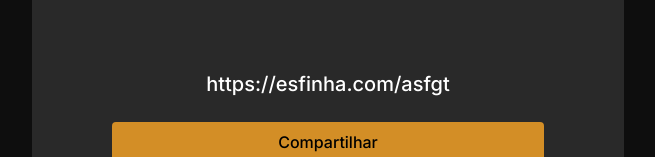
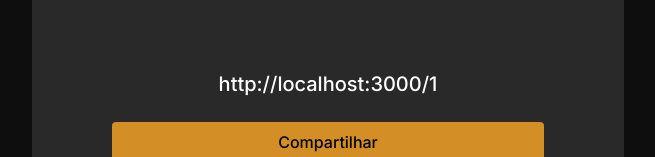
Before and after one commit to caiulucas/esfirrinha, a Next.js app: page /1/share in a window 1280 px wide. Shown: the part 382-539 px from the top of the page, without its empty margins (312-967 px from the left). Built offline with nearby package versions, Linux system fonts and the light colour scheme.

Commit message:
feat: connect share page correctly

```diff
--- a/src/app/[orderId]/share/page.tsx
+++ b/src/app/[shortId]/share/page.tsx
@@ -1,6 +1,13 @@
+'use client';
+import Link from 'next/link';
+import { useParams } from 'next/navigation';
+
+import { Anchor } from '@/components/Anchor';
 import { Button } from '@/components/Button';
 
 export default function Share() {
+  const { shortId } = useParams();
+
   return (
     <main className="flex flex-col gap-36">
       <div className="flex flex-col gap-6">
@@ -13,11 +20,16 @@ export default function Share() {
 
       <form className="flex flex-col gap-6 w-full">
         <p className="text-center text-xl font-medium">
-          https://esfinha.com/asfgt
+          {`http://localhost:3000/${shortId}`}
         </p>
 
-        <Button title="Compartilhar" />
-        <Button title="Fazer pedido" variant="secondary" />
+        <Anchor
+          href={`http://localhost:3000/${shortId}`}
+          title="Compartilhar"
+        />
+        <Link href={`/${shortId}`}>
+          <Button title="Fazer pedido" variant="secondary" />
+        </Link>
       </form>
     </main>
   );
--- /dev/null
+++ b/src/components/Anchor.tsx
@@ -0,0 +1,12 @@
+interface AnchorProps extends React.AnchorHTMLAttributes<HTMLAnchorElement> {
+  title: string;
+  variant?: 'primary' | 'secondary';
+}
+
+export function Anchor({ title }: AnchorProps) {
+  return (
+    <button className="bg-yellow-500 hover:bg-yellow-400 text-black rounded w-full h-10 p-2">
+      <span className="font-medium">{title}</span>
+    </button>
+  );
+}
```
Also changed, not shown: src/app/[shortId]/final-order/components/Item.tsx (renamed from src/app/[orderId]/final-order/components/Item.tsx), src/app/[shortId]/final-order/page.tsx (renamed from src/app/[orderId]/final-order/page.tsx), src/app/[shortId]/order/components/Item.tsx (renamed from src/app/[orderId]/order/components/Item.tsx), src/app/[shortId]/order/page.tsx (renamed from src/app/[orderId]/order/page.tsx), src/app/[shortId]/page.tsx (renamed from src/app/[orderId]/register/page.tsx).
